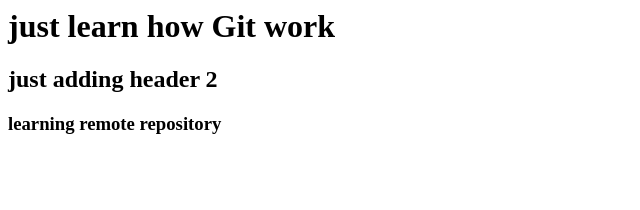
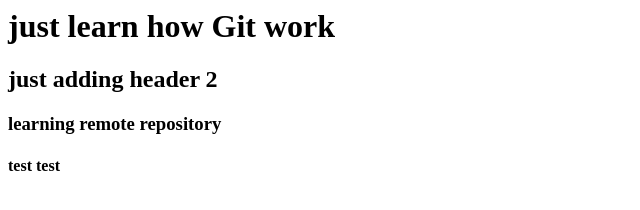
Before and after one commit to azisfeb/try_git, a plain HTML site: page index.html in a window 1280 px wide. Shown: the full height of the page, 0-640 px from the left. Drawn offline with Linux system fonts and the light colour scheme.

Commit message:
penambahan header4

```diff
--- a/index.html
+++ b/index.html
@@ -6,5 +6,6 @@
 		<h1>just learn how Git work</h1>
 		<h2>just adding header 2</h2>
 		<h3>learning remote repository</h3>
+		<h4>test test</h4>
 	</body>
 </html>
```
